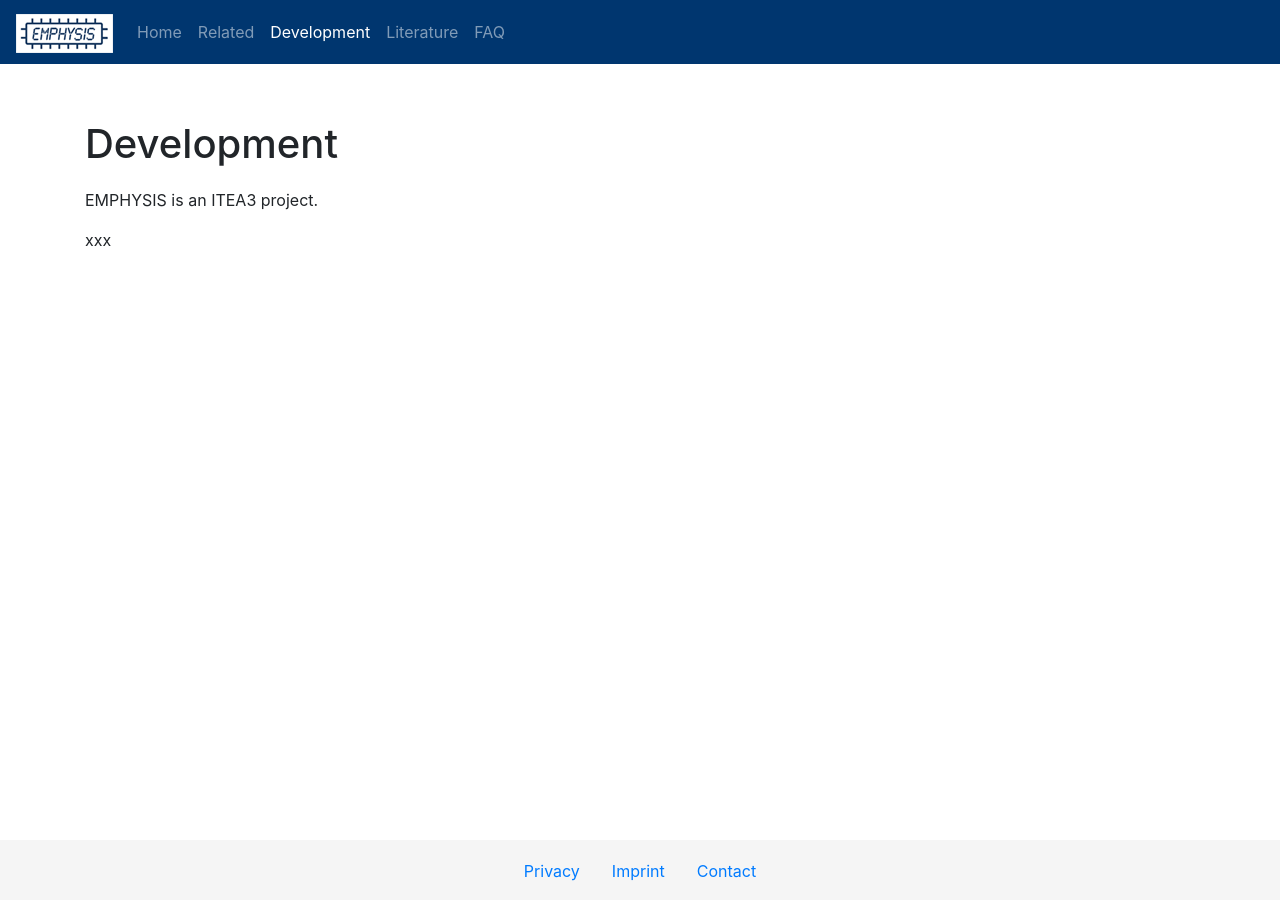
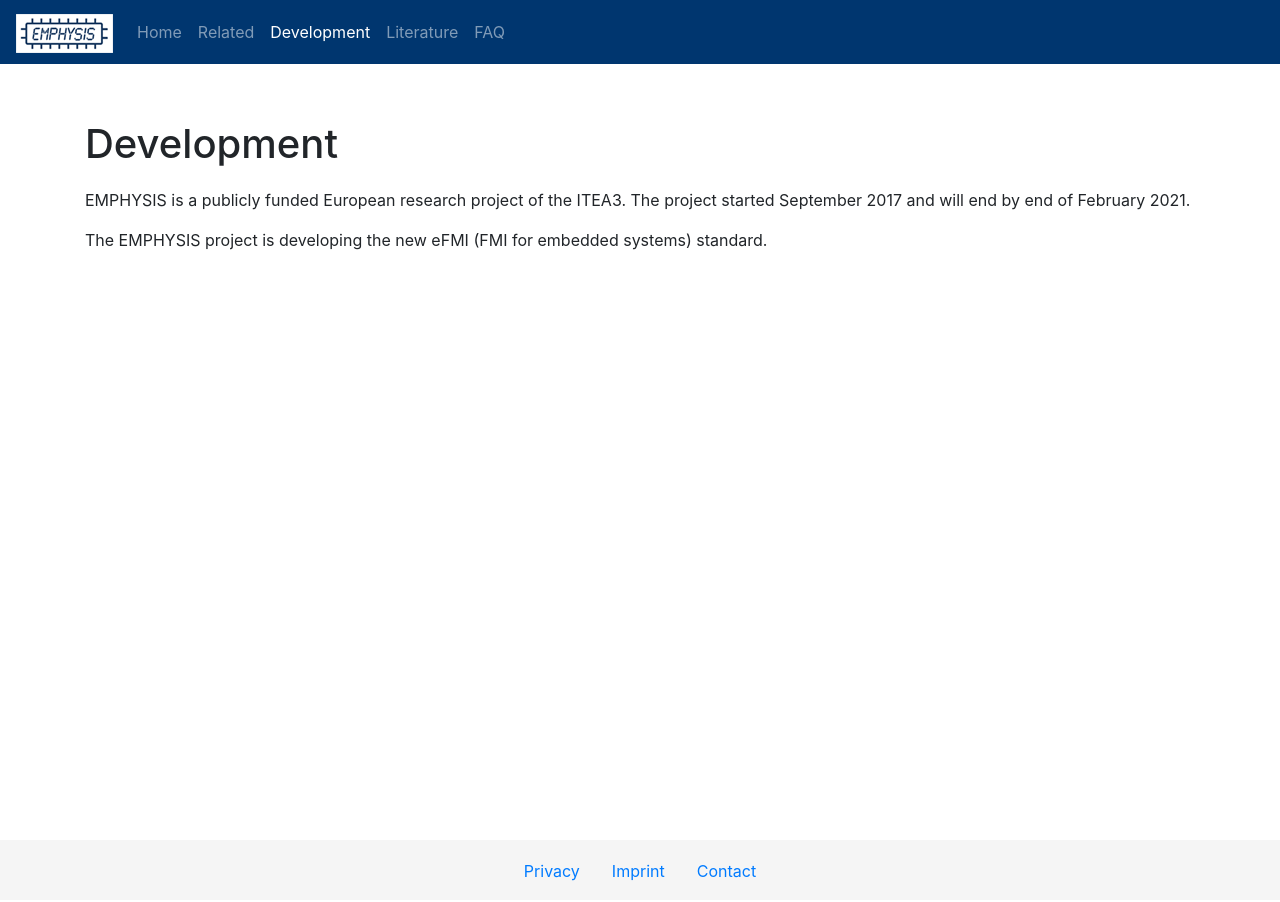
Before and after one commit to EMPHYSIS/EMPHYSIS.github.io, a Jekyll site: the page built from pages/development.md, in a window 1280 px wide. Built offline with Jekyll 4.4.1, drawn with Linux system fonts in a browser that asks for light colours; nearby versions of some CDN libraries; comment, search, counter and statistics services are not loaded.

Commit message:
Update development.md
Small update.

```diff
--- a/pages/development.md
+++ b/pages/development.md
@@ -6,6 +6,6 @@ layout: default
 
 # Development
 
-EMPHYSIS is an ITEA3 project.
+EMPHYSIS is a publicly funded European research project of the ITEA3. The project started September 2017 and will end by end of February 2021.
 
-xxx
+The EMPHYSIS project is developing the new eFMI (FMI for embedded systems) standard.
```
